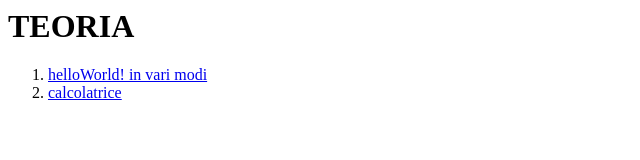
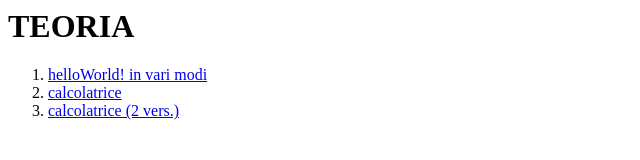
Before and after one commit to TommasoMardegan/previous-projects, a plain HTML site: page HOMEeserciziHTML/eserciziTeoria.html in a window 1280 px wide. Shown: the whole page, without its empty margins (0-640 px from the left). Drawn offline with Linux system fonts and the light colour scheme.

Commit message:
Update eserciziTeoria.html

```diff
--- a/HOMEeserciziHTML/eserciziTeoria.html
+++ b/HOMEeserciziHTML/eserciziTeoria.html
@@ -8,6 +8,7 @@
    <ol>
         <li><a href="https://tommasomardegan.github.io/modiScritturaHelloWorld.html">helloWorld! in vari modi</a></li>
         <li><a href="https://tommasomardegan.github.io/calcolatrice.html">calcolatrice</a></li>
+        <li><a href="https://tommasomardegan.github.io/calcolatrice2.html">calcolatrice (2 vers.)</a></li>
    </ol>
 </body>
 </html>
```
